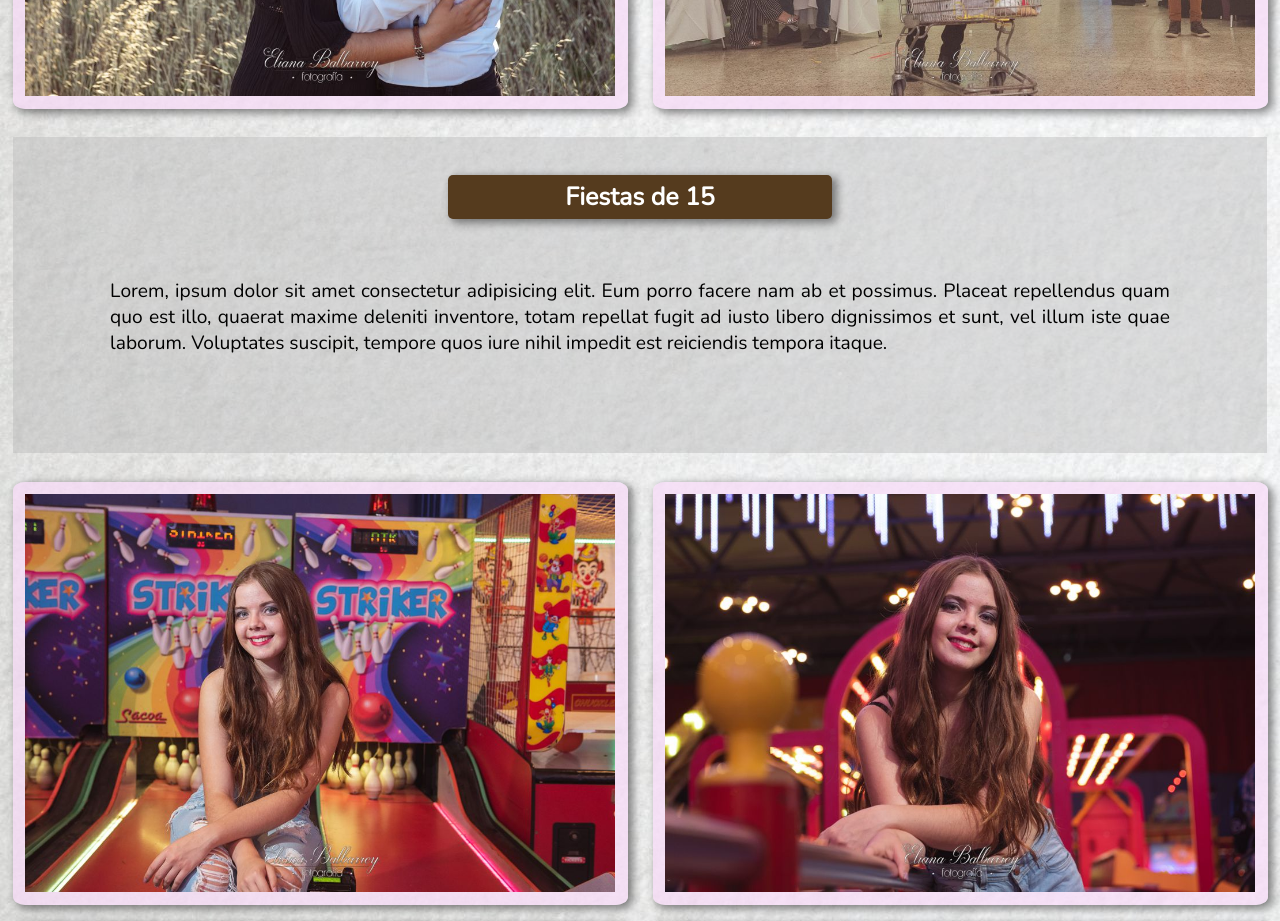
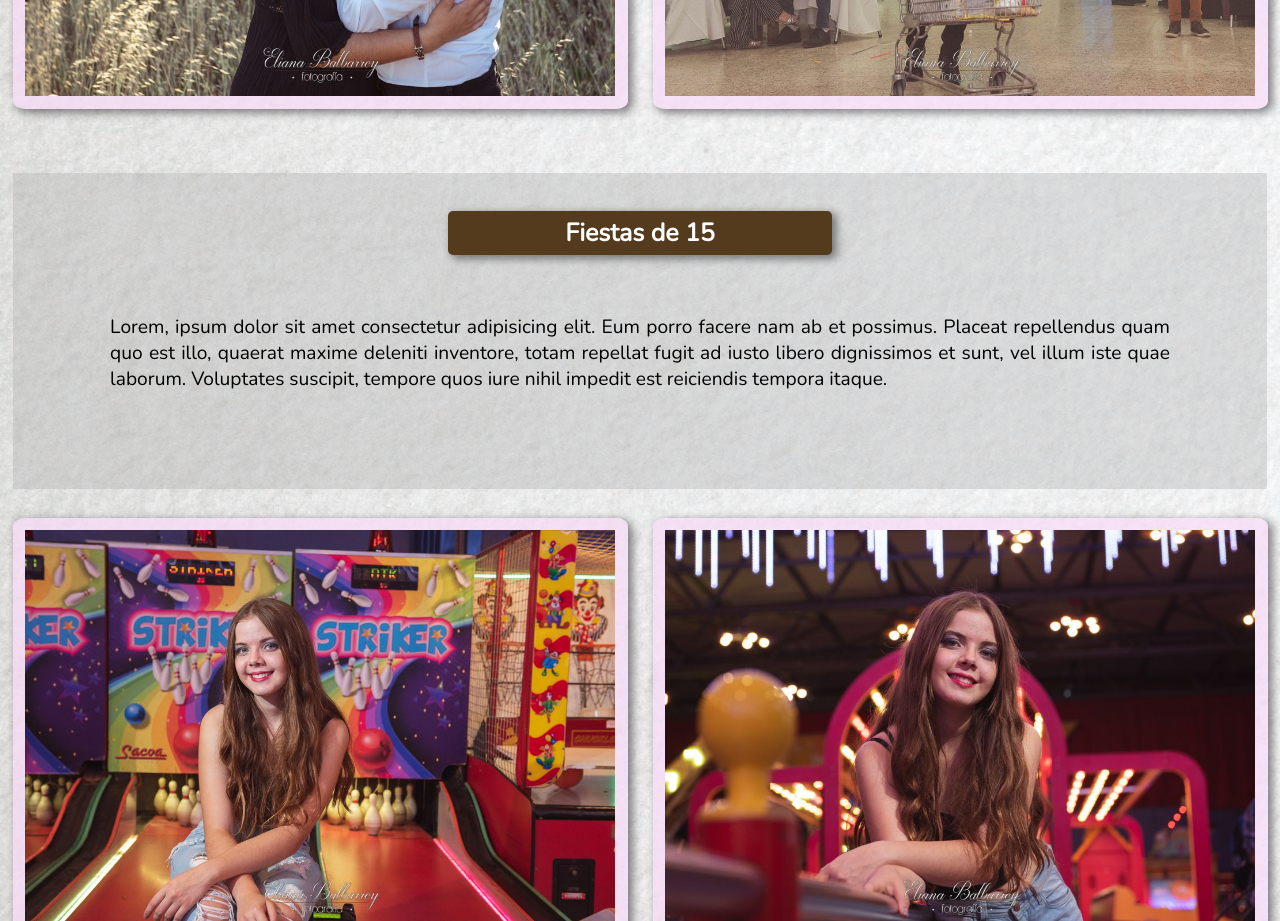
Before and after one commit to tom-p-g/ElianaBalbarrey_TomasPerez, a website: page pages/eventos.html in a window 1280 px wide. Shown: the part 1280-2201 px from the top of the page. Drawn offline with nearby package versions, Linux system fonts and the light colour scheme.

Commit message:
arregle unos margenes

```diff
--- a/pages/eventos.html
+++ b/pages/eventos.html
@@ -58,6 +58,7 @@
                 <div class="foto" data-aos="flip-left"><img src="../img/eventos/Bodas4.jpg" alt="Foto Boda 4"
                         class="fotoGaleria"></div>
             </div>
+            <div class="margen"></div>
         </section>
         <section>
             <h6 id="fiestas15">guia</h6>
```
Also changed, not shown: pages/familiares.html (+1 -0 lines), pages/productos.html (+1 -0 lines).
